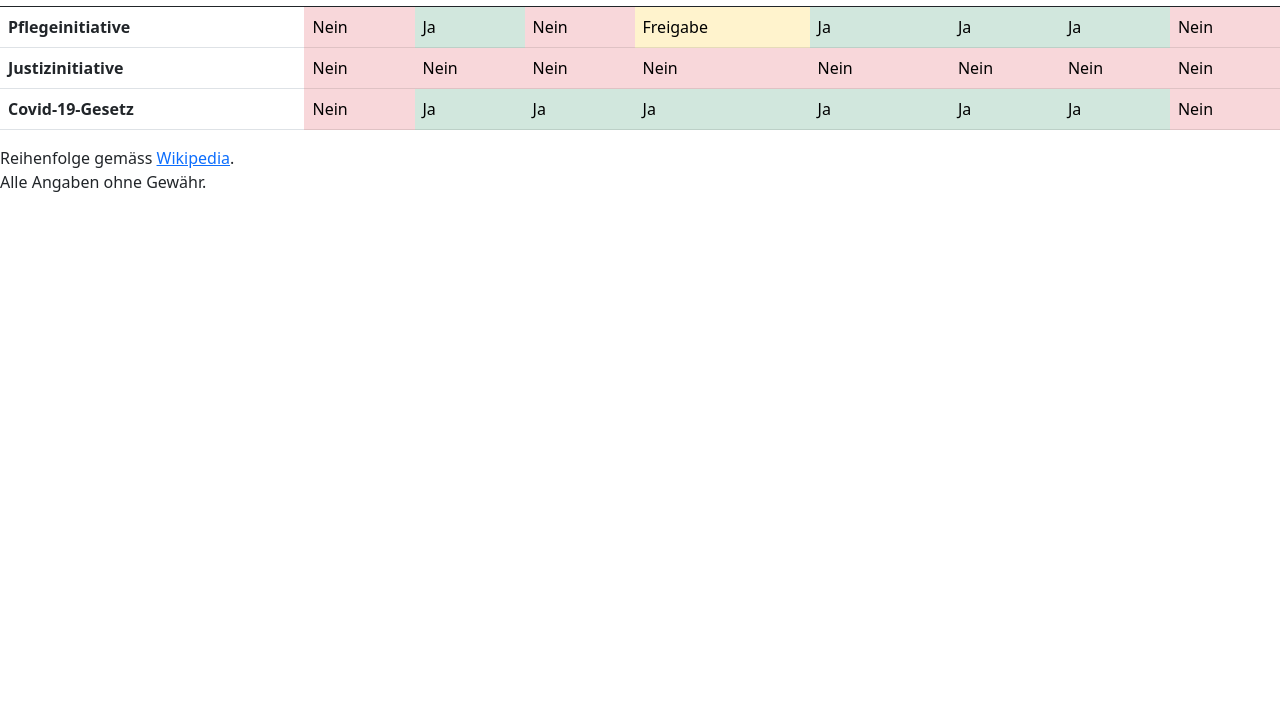
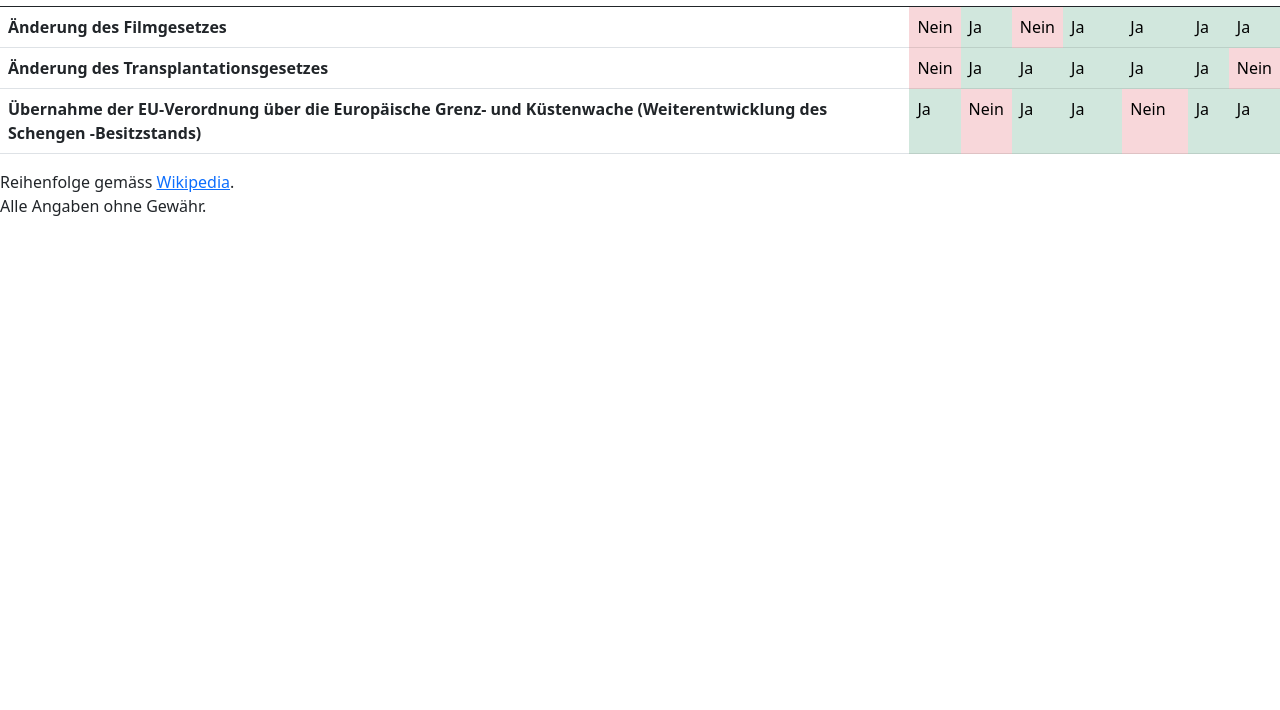
Before and after one commit to Tharadash/abstimmungsparolen, a plain HTML site: page index.html in a window 1280 px wide. Shown: the part 90-800 px from the top of the page. Drawn offline with nearby package versions, Linux system fonts and the light colour scheme.

Commit message:
Volksabstimmung vom 15. Mai 2022

```diff
--- a/index.html
+++ b/index.html
@@ -10,14 +10,14 @@
   <link href="https://cdn.jsdelivr.net/npm/bootstrap@5.0.1/dist/css/bootstrap.min.css" rel="stylesheet"
     integrity="sha384-+0n0xVW2eSR5OomGNYDnhzAbDsOXxcvSN1TPprVMTNDbiYZCxYbOOl7+AMvyTG2x" crossorigin="anonymous">
 
-  <title>Volksabstimmung vom 28. November 2021</title>
+  <title>Volksabstimmung 15. Mai 2022</title>
   <meta name="description" content="Parolen verschiedener Parteien zur nächsten Volksabstimmung.">
   <meta name="keywords" content="Parolen, Volksabstimmung">
 
 </head>
 
 <body>
-  <h1>Volksabstimmung November 2021</h1>
+  <h1>Volksabstimmung vom 15. Mai 2022</h1>
   <div class="table-responsive">
     <table class="table">
       <thead>
@@ -30,42 +30,38 @@
           <th scope="col"><a href="https://gruene.ch/kategorie/abstimmungsempfehlung">Grüne</a></th>
           <th scope="col"><a href="https://grunliberale.ch/aktuell/abstimmungen.html">glp</a></th>
           <th scope="col"><a href="https://www.evppev.ch/abstimmungen/">EVP</a></th>
-          <th scope="col"><a href="https://www.edu-schweiz.ch/de/aktuelles/neuigkeiten/newsdetail/news/edu-sagt-3-x-nein-zu-den-abstimmungen-vom-281121.html">EDU</a></th>
         </tr>
       </thead>
       <tbody>
         <tr>
-          <th scope="row">Pflegeinitiative</th>
+          <th scope="row">Änderung des Filmgesetzes</th>
           <td class="table-danger">Nein</td>
           <td class="table-success">Ja</td>
           <td class="table-danger">Nein</td>
-          <td class="table-warning">Freigabe</td>
+          <td class="table-success">Ja</td>
+          <td class="table-success">Ja</td>
+          <td class="table-success">Ja</td>
+          <td class="table-success">Ja</td>
+        </tr>
+        <tr>
+          <th scope="row">Änderung des Transplantationsgesetzes</th>
+          <td class="table-danger">Nein</td>
+          <td class="table-success">Ja</td>
+          <td class="table-success">Ja</td>
           <td class="table-success">Ja</td>
           <td class="table-success">Ja</td>
           <td class="table-success">Ja</td>
           <td class="table-danger">Nein</td>
         </tr>
         <tr>
-          <th scope="row">Justizinitiative</th>
-          <td class="table-danger">Nein</td>
-          <td class="table-danger">Nein</td>
-          <td class="table-danger">Nein</td>
-          <td class="table-danger">Nein</td>
-          <td class="table-danger">Nein</td>
-          <td class="table-danger">Nein</td>
-          <td class="table-danger">Nein</td>
-          <td class="table-danger">Nein</td>
-        </tr>
-        <tr>
-          <th scope="row">Covid-19-Gesetz</th>
+          <th scope="row">Übernahme der EU-Verordnung über die Europäische Grenz- und Küstenwache (Weiterentwicklung des Schengen -Besitzstands)</th>
+          <td class="table-success">Ja</td>
           <td class="table-danger">Nein</td>
           <td class="table-success">Ja</td>
           <td class="table-success">Ja</td>
+          <td class="table-danger">Nein</td>
           <td class="table-success">Ja</td>
           <td class="table-success">Ja</td>
-          <td class="table-success">Ja</td>
-          <td class="table-success">Ja</td>
-          <td class="table-danger">Nein</td>
         </tr>
          <!-- Example states:
         <td class="table-success">Ja</td>
```
Also changed, not shown: 1 other file.
